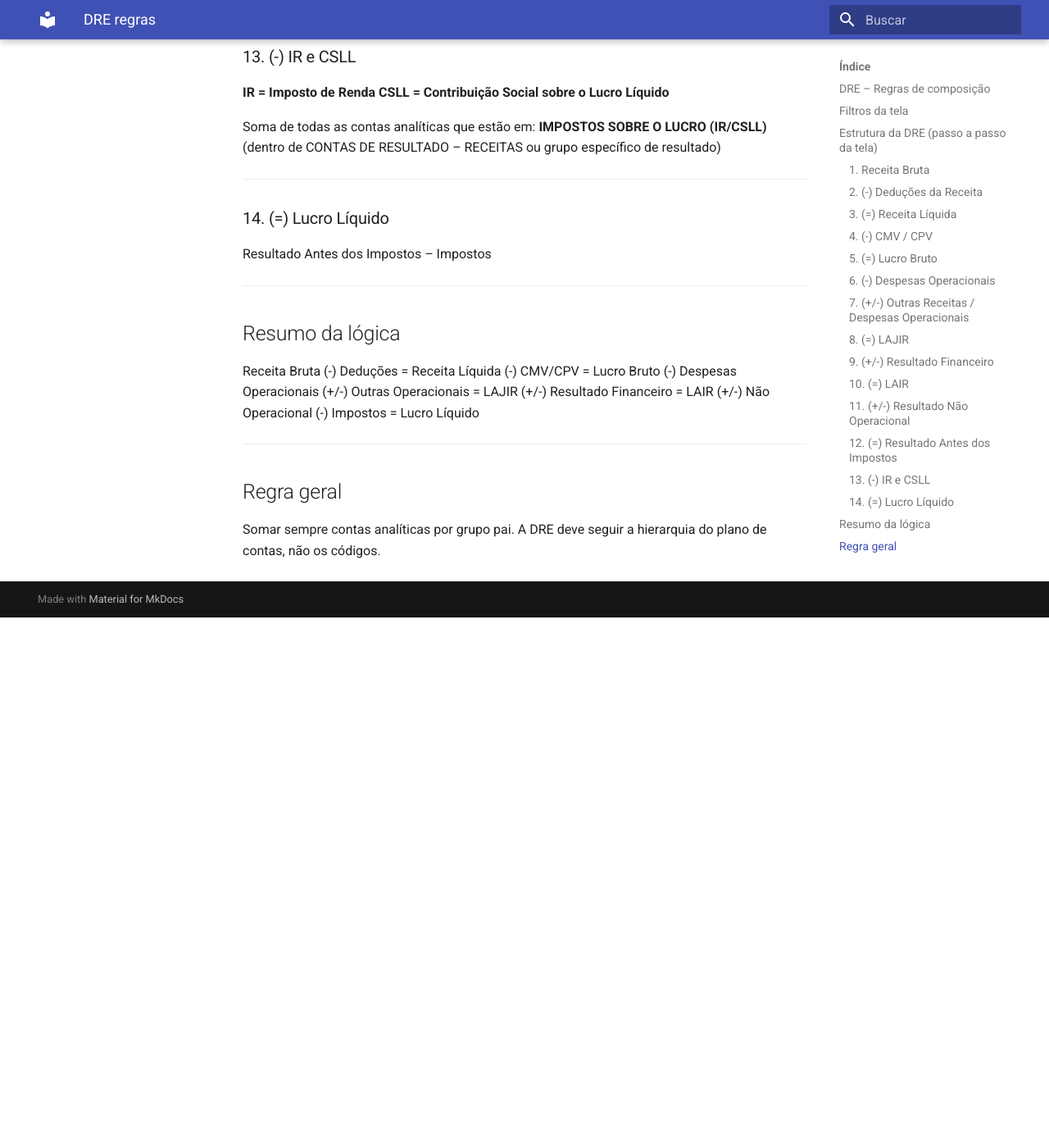
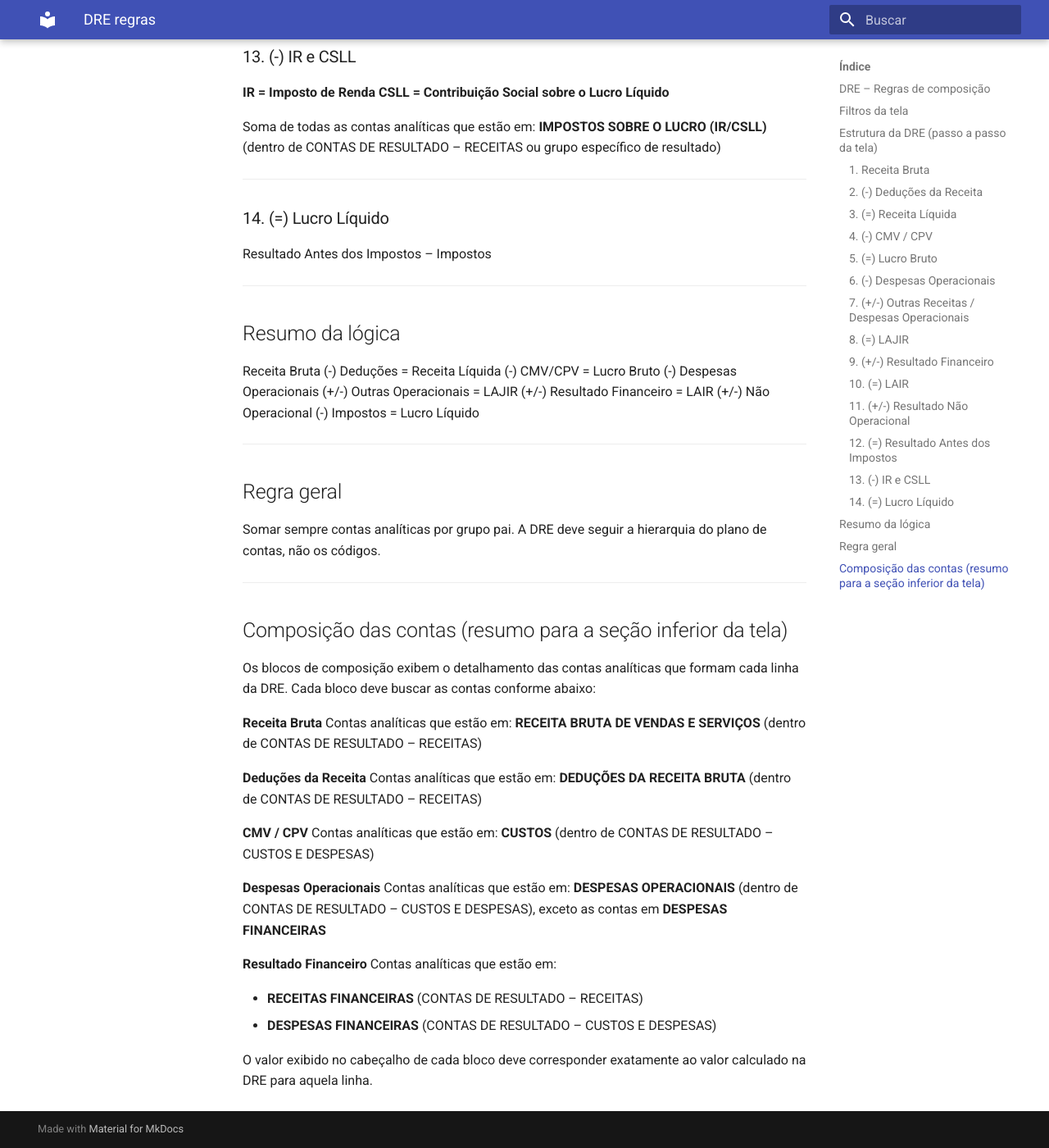
Before and after one commit to NES-Contabilidade-Integrada/doc-coins2026.1, an MkDocs documentation site: the page built from docs/requisitos/DRE-regras.md, in a window 1280 px wide and 1400 px high, scrolled down 3602 px. Shown: the whole window at 82% size. Built offline with MkDocs 1.6.1 and Material for MkDocs 9.7.7, drawn with Linux system fonts in a browser that asks for light colours; before the commit the page ends 4355 px from its top, so only the background shows below that.

Commit message:
Enhance DRE rules with account composition details
Added detailed rules for account composition in DRE.

```diff
--- a/docs/requisitos/DRE-regras.md
+++ b/docs/requisitos/DRE-regras.md
@@ -202,3 +202,34 @@ Receita Bruta
 
 Somar sempre contas analíticas por grupo pai.
 A DRE deve seguir a hierarquia do plano de contas, não os códigos.
+
+---
+
+## Composição das contas (resumo para a seção inferior da tela)
+
+Os blocos de composição exibem o detalhamento das contas analíticas que formam cada linha da DRE. Cada bloco deve buscar as contas conforme abaixo:
+
+**Receita Bruta**
+Contas analíticas que estão em: **RECEITA BRUTA DE VENDAS E SERVIÇOS**
+(dentro de CONTAS DE RESULTADO – RECEITAS)
+
+**Deduções da Receita**
+Contas analíticas que estão em: **DEDUÇÕES DA RECEITA BRUTA**
+(dentro de CONTAS DE RESULTADO – RECEITAS)
+
+**CMV / CPV**
+Contas analíticas que estão em: **CUSTOS**
+(dentro de CONTAS DE RESULTADO – CUSTOS E DESPESAS)
+
+**Despesas Operacionais**
+Contas analíticas que estão em: **DESPESAS OPERACIONAIS**
+(dentro de CONTAS DE RESULTADO – CUSTOS E DESPESAS),
+exceto as contas em **DESPESAS FINANCEIRAS**
+
+**Resultado Financeiro**
+Contas analíticas que estão em:
+
+* **RECEITAS FINANCEIRAS** (CONTAS DE RESULTADO – RECEITAS)
+* **DESPESAS FINANCEIRAS** (CONTAS DE RESULTADO – CUSTOS E DESPESAS)
+
+O valor exibido no cabeçalho de cada bloco deve corresponder exatamente ao valor calculado na DRE para aquela linha.
```
